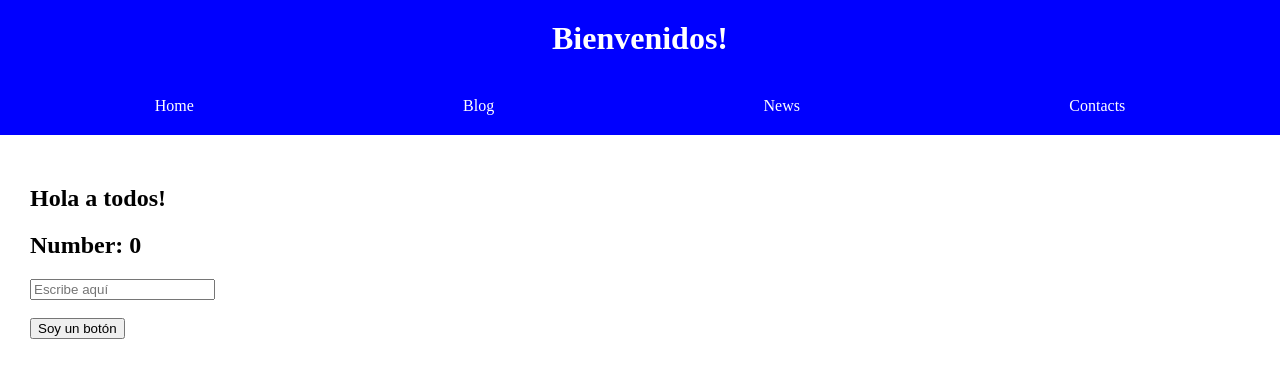
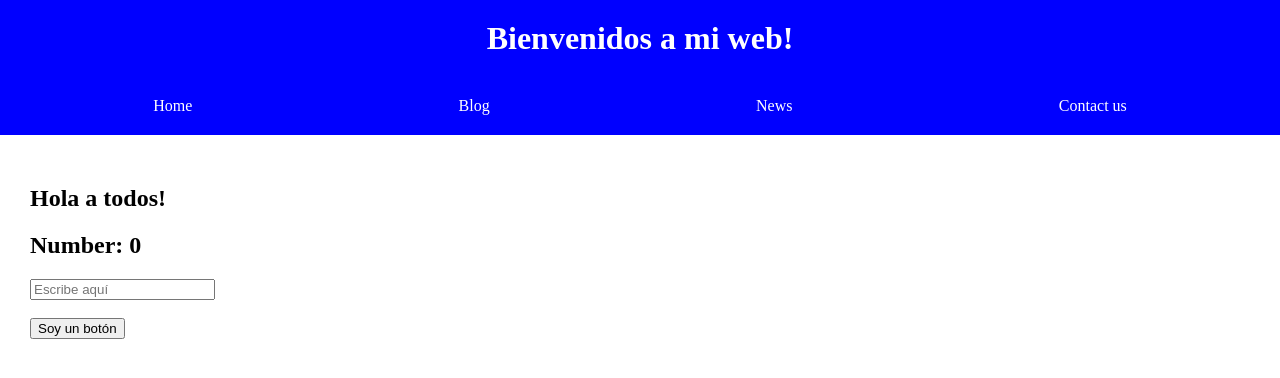
Before and after one commit to cristianregueiromartinez69/ProyectoReact, a React app: page / in a window 1280 px wide. Shown: the top 378 px of the page. Built offline with nearby package versions, Linux system fonts and the light colour scheme; the HTML template or start-up script is replaced by a standard one.

Commit message:
aprendiendo pasar informacion del componente padre al hijo

```diff
--- a/src/App.jsx
+++ b/src/App.jsx
@@ -15,6 +15,15 @@ function App() {
 
   let myPlaceHolder = "Escribe aquí";
 
+  const [greetings, setGreetings] = useState("Bienvenidos a mi web");
+
+  const links = {
+    home: "Home",
+    blog: "Blog",
+    news: "News",
+    contact: "Contact us"
+  }
+
   const addOne = () => {
     setNumber(number + 1)
     console.log(number);
@@ -30,7 +39,7 @@ function App() {
 
   return (
     <>
-    <HeaderComponent></HeaderComponent>
+    <HeaderComponent greetings={greetings} links={links}></HeaderComponent>
     <main className='main-content'>
      <h2 onClick={sayHello}>Hola a todos!</h2>
 
--- a/src/components/HeaderComponent.jsx
+++ b/src/components/HeaderComponent.jsx
@@ -1,21 +1,24 @@
 import "./HeaderComponent.css";
-function HeaderComponent(){
+function HeaderComponent(props){
+
+    const {greetings, links} = props;
+
     return (
         <header className="header">
-            <h1 className="title">Bienvenidos!</h1>
+            <h1 className="title">{greetings}!</h1>
             <nav>
                 <ul className="header-list">
                     <li>
-                        <a className="link" href="#">Home</a>
+                        <a className="link" href="#">{links.home}</a>
                     </li>
                     <li>
-                        <a className="link" href="#">Blog</a>
+                        <a className="link" href="#">{links.blog}</a>
                     </li>
                     <li>
-                        <a className="link" href="#">News</a>
+                        <a className="link" href="#">{links.news}</a>
                     </li>
                     <li>
-                        <a className="link" href="#">Contacts</a>
+                        <a className="link" href="#">{links.contact}</a>
                     </li>
                 </ul>
             </nav>
```
